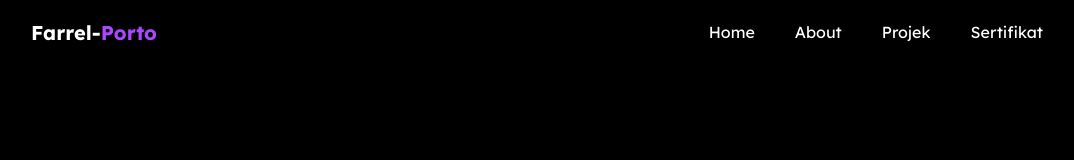
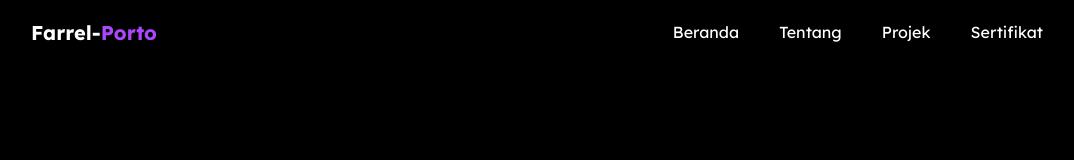
Before and after one commit to tzygak07/farrel-porto, a React (Vite) app: page / in a window 1280 px wide. Shown: the top 160 px of the page, without its empty margins (97-1171 px from the left). Built offline with nearby package versions, Linux system fonts and the light colour scheme.

Commit message:
fix navbar

```diff
--- a/src/components/Navbar.jsx
+++ b/src/components/Navbar.jsx
@@ -93,8 +93,8 @@ const Navbar = () => {
                   onClick={() => scrollToSection(section)}
                   className={getNavLinkClass(section)}
                 >
-                  {section === "section1" ? "Home" :
-                   section === "section2" ? "About" :
+                  {section === "section1" ? "Beranda" :
+                   section === "section2" ? "Tentang" :
                    section === "section3" ? "Projek" : "Sertifikat"}
                   {/* Only show the purple highlight when scrolled or not in section1 */}
                   {activeSection === section && (!(section === "section1" && !isScrolled)) && (
@@ -189,8 +189,8 @@ const Navbar = () => {
                   className={`${getNavLinkClass(section)} mb-4 text-xl`}
                   whileHover={{ x: 10, color: "#d8b4fe" }}
                 >
-                  {section === "section1" ? "Home" :
-                   section === "section2" ? "About" :
+                  {section === "section1" ? "Beranda" :
+                   section === "section2" ? "Tentang" :
                    section === "section3" ? "Projek" : "Sertifikat"}
                 </motion.span>
               ))}
```
